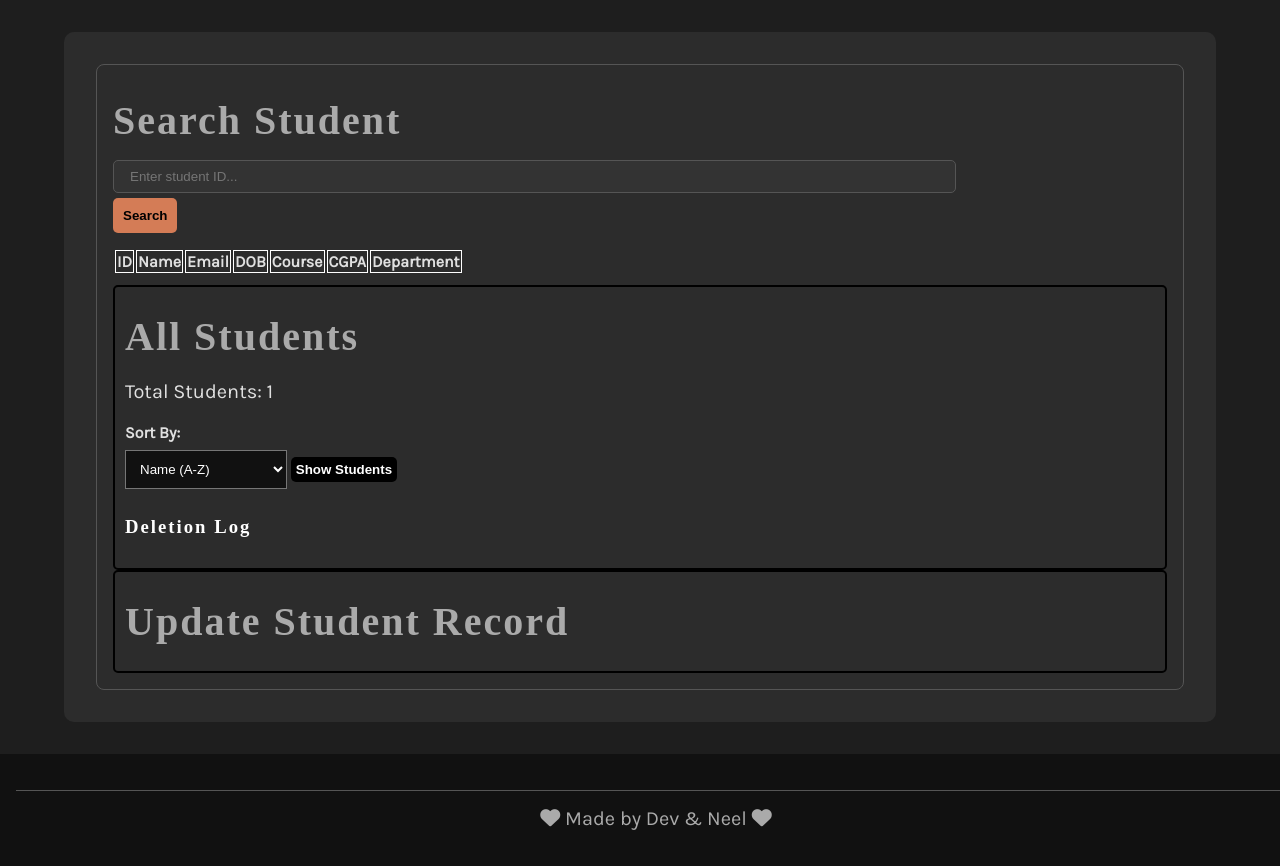
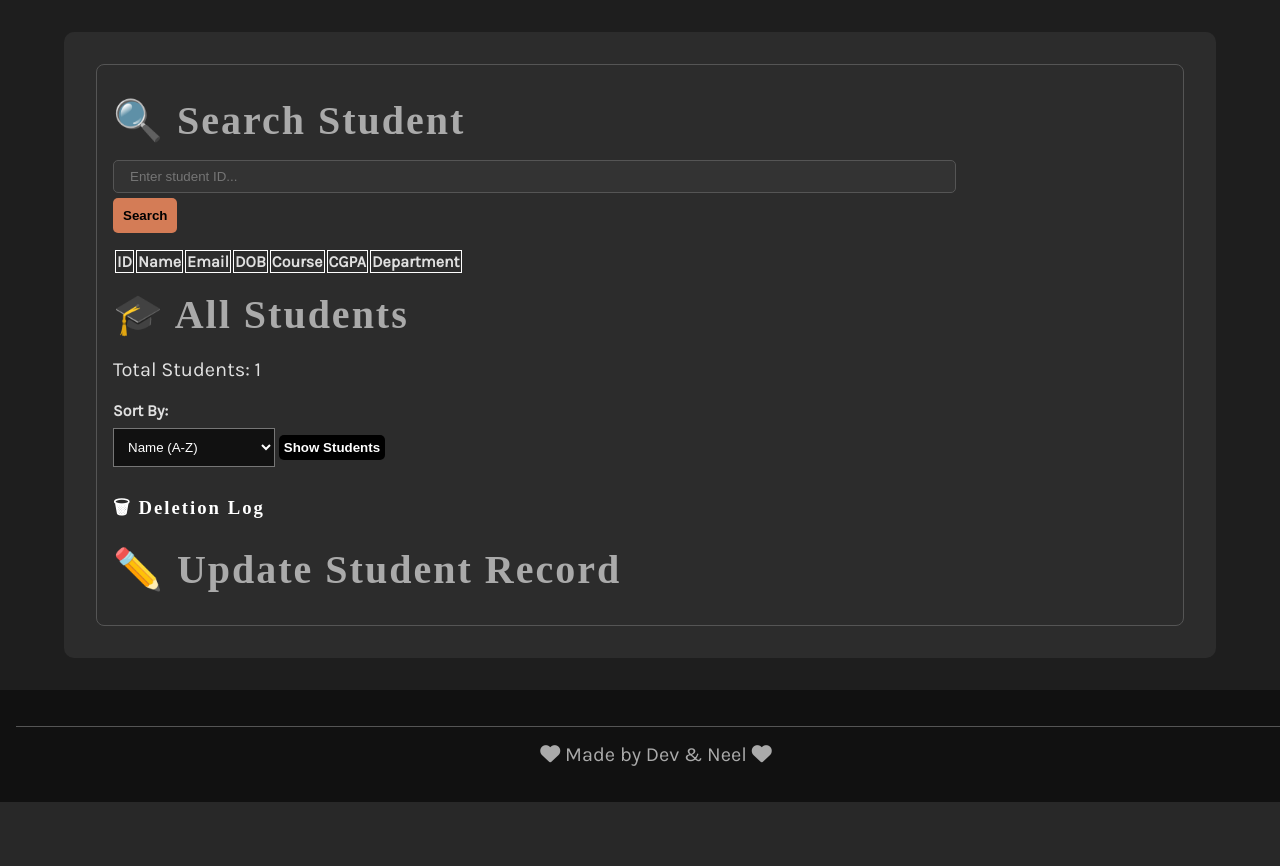
Before and after one commit to Devs7026/Mini-Project-DBS, a Django app: page /view/ in a window 1280 px wide. Shown: the part 222-1088 px from the top of the page. After the commit the page ends 1024 px from the top, so only its background shows below. Run offline with Django 5.2, Linux system fonts and the light colour scheme; a user stored in the database is signed in; tables that the repository leaves empty hold one stand-in row (values such as "Sample post"); lists and menus that the app fills with data are empty; some libraries are stand-ins or nearby versions; some web fonts are replaced.

Commit message:
Modifications made to  views.html

```diff
--- a/project/codes.txt
+++ b/project/codes.txt
@@ -14,3 +14,7 @@ mysql -u root -p
 
 dev
 devs@1501
+
+DJANGO ADMIN LOGIN
+dev
+devs1501
--- a/project/studentdbms/database/templates/view.html
+++ b/project/studentdbms/database/templates/view.html
@@ -1,99 +1,117 @@
+
+
+
 {% extends 'base.html' %}
 {% load static %}
 
 {% block content %}
-<section>
-    <article>
-        <div class="container">
+<section class="px-6 py-8">
+    <article class="max-w-7xl mx-auto space-y-10">
         <!-- Search Section -->
-            <div class="section">
-                <h2 class="section-title">Search Student</h2>
-                <div class="search-container">
-                    <input type="text" id="searchInput" class="search-input" placeholder="Enter student ID...">
-                    <button class=" btn-primary" onclick="searchStudent()">Search</button>
+        <div class="bg-white p-6 rounded-2xl shadow-md">
+            <h2 class="text-2xl font-semibold mb-4">🔍 Search Student</h2>
+            <div class="flex flex-col sm:flex-row gap-4 items-start sm:items-center">
+                <input type="text" id="searchInput" class="border border-gray-300 rounded-lg p-2 flex-1 w-full sm:w-auto" placeholder="Enter student ID...">
+                <button class="btn-primary" onclick="searchStudent()">Search</button>
             </div>
-                <div id="searchResult">
-                    <table id="searchTable" class="hidden-table">
-                        <thead>
+            <div id="searchResult" class="mt-6">
+                <table id="searchTable" class="hidden w-full table-auto text-left border-collapse">
+                    <thead class="bg-gray-100">
                         <tr>
-                                <th>ID</th>
-                                <th>Name</th>
-                                <th>Email</th>
-                                <th>DOB</th>
-                                <th>Course</th>
-                                <th>CGPA</th>
-                                <th>Department</th>
+                            <th class="px-4 py-2">ID</th>
+                            <th class="px-4 py-2">Name</th>
+                            <th class="px-4 py-2">Email</th>
+                            <th class="px-4 py-2">DOB</th>
+                            <th class="px-4 py-2">Course</th>
+                            <th class="px-4 py-2">CGPA</th>
+                            <th class="px-4 py-2">Department</th>
                         </tr>
                     </thead>
-                        <tbody id="searchTableBody"></tbody>
+                    <tbody id="searchTableBody" class="bg-white"></tbody>
                 </table>
             </div>
         </div>
 
-        <div class="row">
-            <div class="column">
-                <h2>All Students</h2>
-                <p>Total Students: <span id="studentCount">{{ students|length }}</span></p>
-                <label for="sortSelect">Sort By:</label>
-                <select id="sortSelect" onchange="sortTable()">
+        <!-- All Students Section -->
+        <div class="bg-white p-6 rounded-2xl shadow-md">
+            <div class="flex flex-col sm:flex-row justify-between items-center mb-4">
+                <div>
+                    <h2 class="text-2xl font-semibold">🎓 All Students</h2>
+                    <p class="text-gray-600">Total Students: <span id="studentCount">{{ students|length }}</span></p>
+                </div>
+                <div class="flex items-center gap-3 mt-4 sm:mt-0">
+                    <label for="sortSelect" class="font-medium">Sort By:</label>
+                    <select id="sortSelect" class="border border-gray-300 rounded-lg p-2" onchange="sortTable()">
                         <option value="name">Name (A-Z)</option>
                         <option value="cgpa">CGPA (High to Low)</option>
                     </select>
-                <button id="toggleStudentsButton" onclick="toggleStudents()">Show Students</button>
-                <table id="studentTable">
-                    <thead>
+                    <button id="toggleStudentsButton" class="bg-gray-700 hover:bg-gray-800 text-white px-4 py-2 rounded-lg" onclick="toggleStudents()">Show Students</button>
+                </div>
+            </div>
+
+            <div class="overflow-x-auto">
+                <table id="studentTable" class="w-full table-auto text-left border-collapse hidden">
+                    <thead class="bg-gray-100">
                         <tr>
-                            <th>ID</th>
-                            <th>Name</th>
-                            <th>Email</th>
-                            <th>DOB</th>
-                            <th>Course</th>
-                            <th>CGPA</th>
-                            <th>Department</th>
-                            <th>Actions</th>
+                            <th class="px-4 py-2">ID</th>
+                            <th class="px-4 py-2">Name</th>
+                            <th class="px-4 py-2">Email</th>
+                            <th class="px-4 py-2">DOB</th>
+                            <th class="px-4 py-2">Course</th>
+                            <th class="px-4 py-2">CGPA</th>
+                            <th class="px-4 py-2">Department</th>
+                            <th class="px-4 py-2">Actions</th>
                         </tr>
                     </thead>
                     <tbody>
                         {% for student in students %}
-                        <tr id="studentRow{{ student.id }}">
-                            <td>{{ student.id }}</td>
-                            <td class="name">{{ student.name }}</td>
-                            <td>{{ student.email }}</td>
-                            <td>{{ student.dob }}</td>
-                            <td class="course">{{ student.course }}</td>
-                            <td class="cgpa">{{ student.cgpa }}</td>
-                            <td class="department">{{ student.department }}</td>
-                            <td>
+                        <tr id="studentRow{{ student.id }}" class="hover:bg-gray-50">
+                            <td class="px-4 py-2">{{ student.id }}</td>
+                            <td class="px-4 py-2 name">{{ student.name }}</td>
+                            <td class="px-4 py-2">{{ student.email }}</td>
+                            <td class="px-4 py-2">{{ student.dob }}</td>
+                            <td class="px-4 py-2 course">{{ student.course }}</td>
+                            <td class="px-4 py-2 cgpa">{{ student.cgpa }}</td>
+                            <td class="px-4 py-2 department">{{ student.department }}</td>
+                            <td class="px-4 py-2 flex gap-2">
                                 <button class="update-btn" onclick="editStudent(parseInt('{{ student.id }}'))">Update</button>
                                 <button class="delete-btn" data-id="{{ student.id }}" onclick="deleteStudent(this)">Delete</button>
                             </td>
                         </tr>
                         {% empty %}
                         <tr>
-                            <td colspan="8">No students found.</td>
+                            <td colspan="8" class="text-center py-4">No students found.</td>
                         </tr>
                         {% endfor %}
                     </tbody>
                 </table>
-
-                <h3>Deletion Log</h3>
-                <ul id="deletionLog"></ul>
-            </div>
             </div>
 
-        <div class="row">
-            <div class="column">
-                <h2>Update Student Record</h2>
-                <form id="updateForm" style="display: none;" onsubmit="saveStudentChanges(event)">
+            <h3 class="text-lg font-semibold mt-6">🗑 Deletion Log</h3>
+            <ul id="deletionLog" class="list-disc list-inside text-sm text-gray-700 mt-2"></ul>
+        </div>
+
+        <!-- Update Form -->
+        <div class="bg-white p-6 rounded-2xl shadow-md">
+            <h2 class="text-2xl font-semibold mb-4">✏️ Update Student Record</h2>
+            <form id="updateForm" style="display: none;" onsubmit="saveStudentChanges(event)" class="space-y-4">
                 <input type="hidden" id="updateStudentId">
-                    <label>Name:</label>
-                    <input type="text" id="updateName">
-                    <label>Email:</label>
-                    <input type="email" id="updateEmail">
-                    <label>DOB:</label>
-                    <input type="date" id="updateDOB">
-                    <label>Course:</label>
-                    <select id="updateCourse">
+                <div class="grid sm:grid-cols-2 gap-4">
+                    <div>
+                        <label class="block font-medium">Name:</label>
+                        <input type="text" id="updateName" class="border border-gray-300 rounded-lg p-2 w-full">
+                    </div>
+                    <div>
+                        <label class="block font-medium">Email:</label>
+                        <input type="email" id="updateEmail" class="border border-gray-300 rounded-lg p-2 w-full">
+                    </div>
+                    <div>
+                        <label class="block font-medium">DOB:</label>
+                        <input type="date" id="updateDOB" class="border border-gray-300 rounded-lg p-2 w-full">
+                    </div>
+                    <div>
+                        <label class="block font-medium">Course:</label>
+                        <select id="updateCourse" class="border border-gray-300 rounded-lg p-2 w-full">
                             <option value="CSE">CSE (Core)</option>
                             <option value="Cybersecurity">Cybersecurity</option>
                             <option value="AI">Artificial Intelligence</option>
@@ -103,10 +121,14 @@
                             <option value="VLSI">VLSI Design</option>
                             <option value="Other">Other</option>
                         </select>
-                    <label>CGPA:</label>
-                    <input type="number" step="0.01" min="0" max="10" id="updateCGPA">
-                    <label>Department:</label>
-                    <select id="updateDepartment" onchange="toggleCourseOptions()">
+                    </div>
+                    <div>
+                        <label class="block font-medium">CGPA:</label>
+                        <input type="number" step="0.01" min="0" max="10" id="updateCGPA" class="border border-gray-300 rounded-lg p-2 w-full">
+                    </div>
+                    <div>
+                        <label class="block font-medium">Department:</label>
+                        <select id="updateDepartment" onchange="toggleCourseOptions()" class="border border-gray-300 rounded-lg p-2 w-full">
                             <option value="MIT">MIT</option>
                             <option value="MLS">MLS</option>
                             <option value="TAPMI">TAPMI</option>
@@ -114,15 +136,19 @@
                             <option value="DOC">DOC</option>
                             <option value="SMIT">SMIT</option>
                         </select>
-                    <br>
-                    <button id="sbtn" type="submit">Save Changes</button>
+                    </div>
+                </div>
+                <div>
+                    <button id="sbtn" type="submit" class="bg-green-600 hover:bg-green-700 text-white px-6 py-2 rounded-lg">💾 Save Changes</button>
+                </div>
             </form>
-            </div>
         </div>
     </article>
 </section>
 
 <script>
+// Same JavaScript as provided
+// No change required here since it’s already functionally rich and modular
 console.log("Student Database Loaded");
 
 function searchStudent() {
```
Lines whose indentation alone changed are shown as unchanged.
